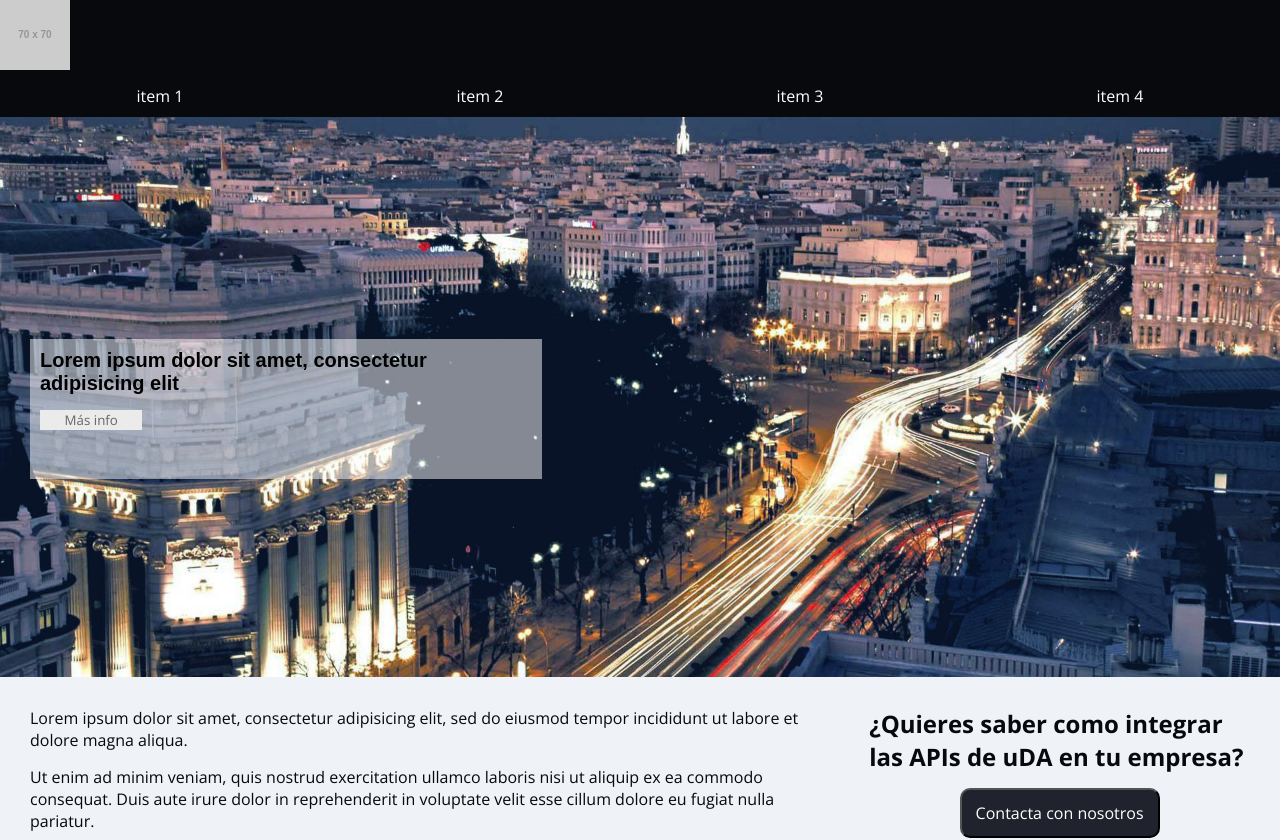
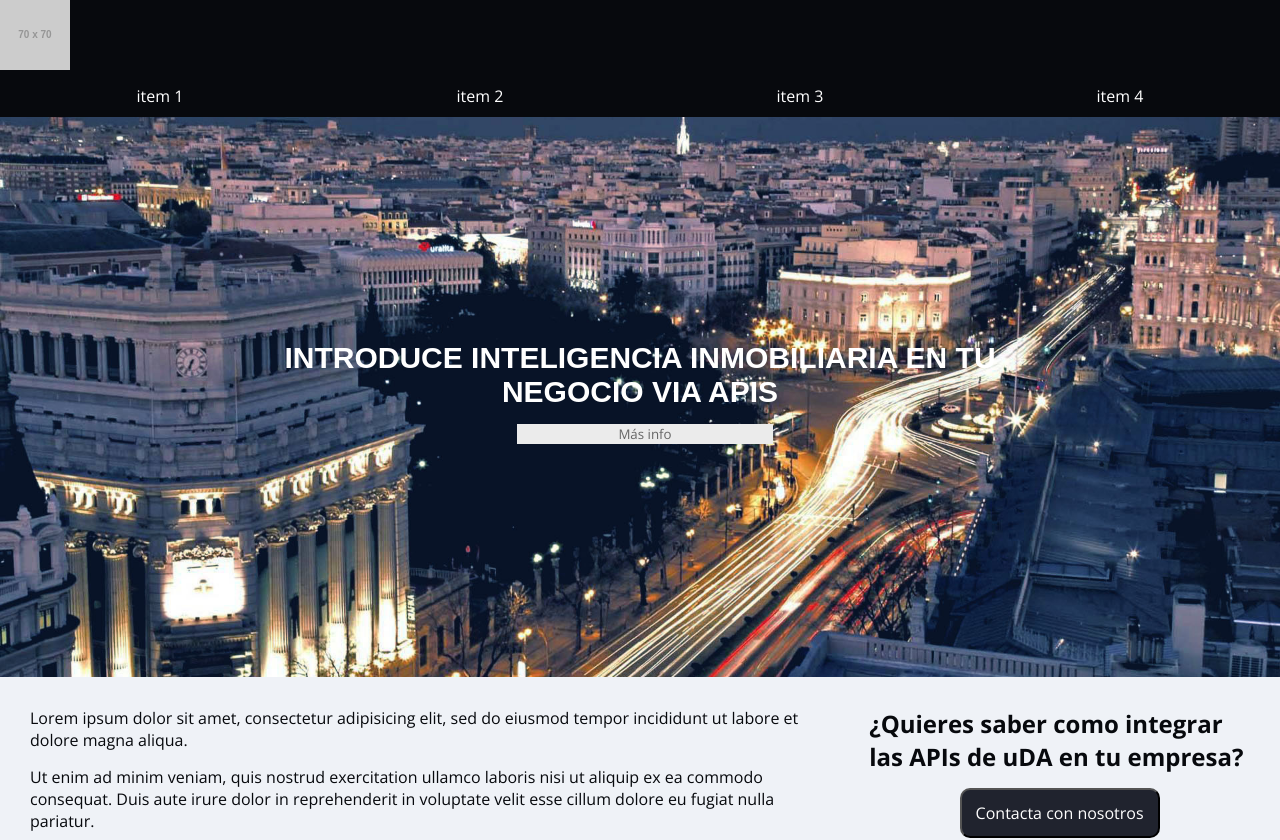
Before and after one commit to MoniAguado/urbanData, a React (Create React App) app: page / in a window 1280 px wide. Shown: the top 840 px of the page. Built offline with nearby package versions, Linux system fonts and the light colour scheme.

Commit message:
cover add changes

```diff
--- a/src/components/Cover.js
+++ b/src/components/Cover.js
@@ -8,7 +8,7 @@ class Cover extends React.Component{
 				<div className="background" style={{backgroundImage:`url(${madridCover})`}}>
 					<img src={madridCover} className="cover__photo" alt="cover"></img>
 					<div className="title-block">
-						<h2 className="cover__title">Lorem ipsum dolor sit amet, consectetur adipisicing elit</h2>
+						<h2 className="cover__title">Introduce inteligencia inmobiliaria en tu negocio via APIs</h2>
 						<button className="cover__button">Más info</button>
 					</div>
 				</div>
--- a/src/scss/components/_cover.scss
+++ b/src/scss/components/_cover.scss
@@ -11,21 +11,22 @@
 }
 
 .title-block {
-	height: 25%;
-	width: 40%;
-	background-color: rgba(255, 255, 255, 0.5);
-	margin-left: 30px;
-	margin-top: 200px;
+	margin-top: 15%;
 	display: flex;
 	flex-direction: column;
+	justify-content: center;
+	align-items: center;
 }
 
 .cover__title {
 	font-family: sans-serif;
-	font-size: 20px;
+	font-size: 30px;
 	font-style: normal;
 	padding: 10px;
-	color: #000000;
+	color: #ffffff;
+	text-align: center;
+	text-transform: uppercase;
+	width: 60%;
 }
 
 .cover__button {
@@ -36,7 +37,8 @@
 	color: #666666;
 	background-color: #ebebeb;
 	cursor: pointer;
-  display: inline-block;
+  // display: inline-block;
 	border-style: none;
 	border: 1px solid transparent;
+	align-items: center;
 }
--- a/src/scss/main.css
+++ b/src/scss/main.css
@@ -73,20 +73,21 @@
   height: 0; }
 
 .title-block {
-  height: 25%;
-  width: 40%;
-  background-color: rgba(255, 255, 255, 0.5);
-  margin-left: 30px;
-  margin-top: 200px;
+  margin-top: 15%;
   display: flex;
-  flex-direction: column; }
+  flex-direction: column;
+  justify-content: center;
+  align-items: center; }
 
 .cover__title {
   font-family: sans-serif;
-  font-size: 20px;
+  font-size: 30px;
   font-style: normal;
   padding: 10px;
-  color: #000000; }
+  color: #ffffff;
+  text-align: center;
+  text-transform: uppercase;
+  width: 60%; }
 
 .cover__button {
   margin-top: 5px;
@@ -96,9 +97,9 @@
   color: #666666;
   background-color: #ebebeb;
   cursor: pointer;
-  display: inline-block;
   border-style: none;
-  border: 1px solid transparent; }
+  border: 1px solid transparent;
+  align-items: center; }
 
 * {
   font-family: 'Open Sans', sans-serif; }
```
